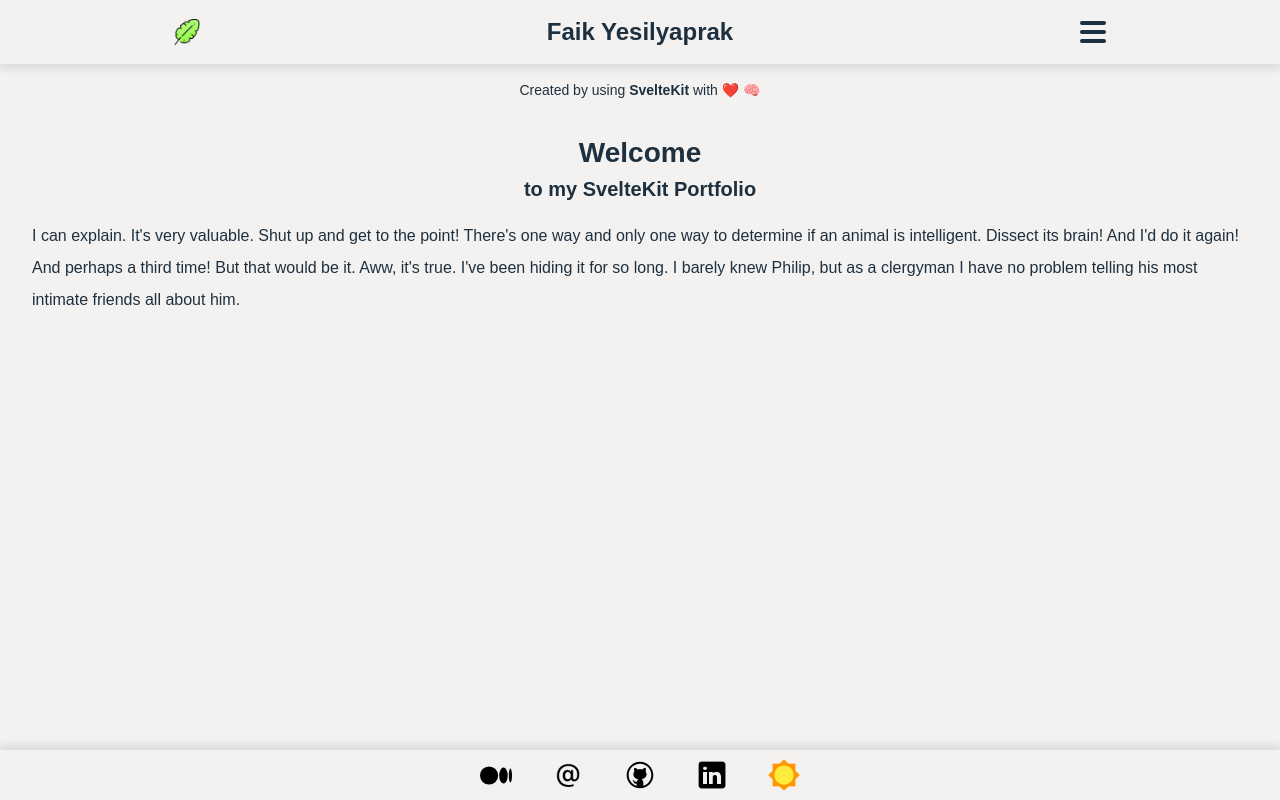
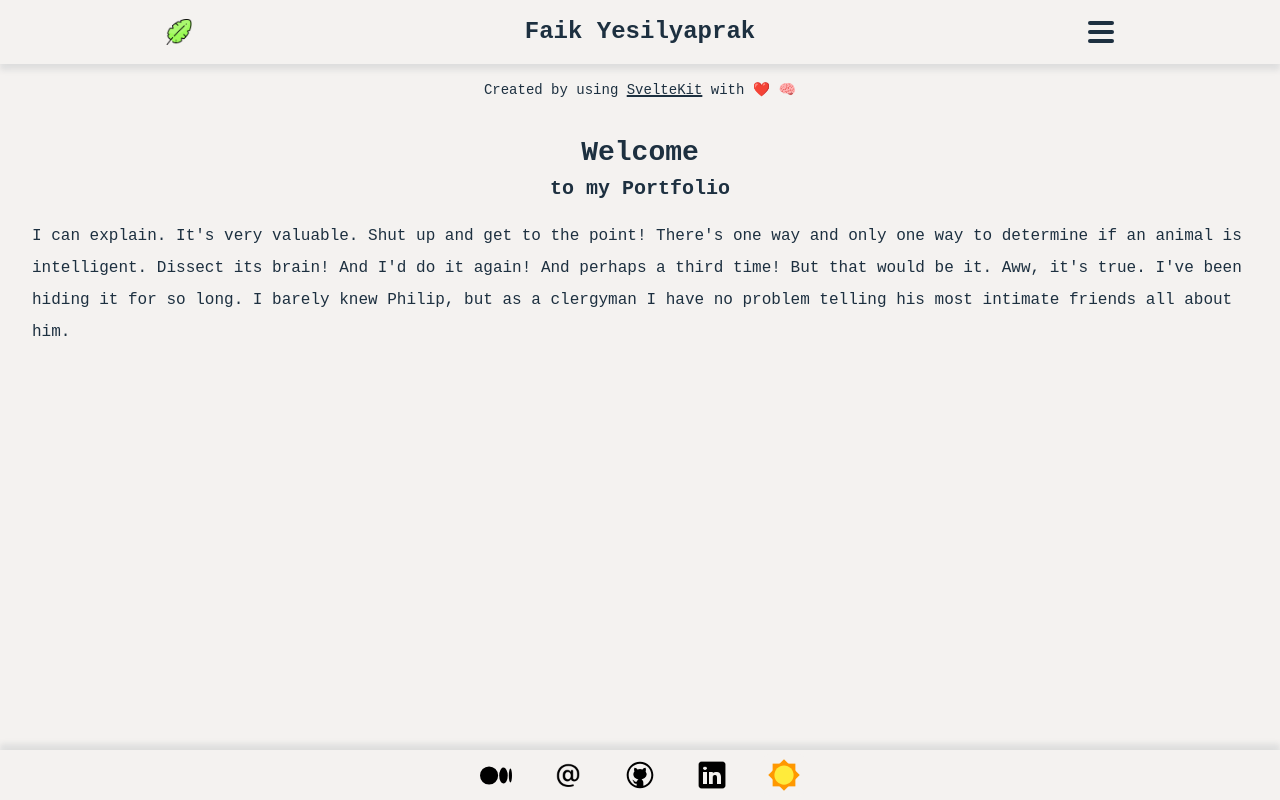
Before and after one commit to FaikYY/portfolio, a SvelteKit app: page / in a window 1280 px wide. Built offline with nearby package versions, Linux system fonts and the light colour scheme.

Commit message:
Fonts changed to monospace, sveltekit link added

```diff
--- a/src/routes/+layout.svelte
+++ b/src/routes/+layout.svelte
@@ -18,7 +18,10 @@
 
 	<footer>
 		<p class="text-sm">
-			Created by using <strong>SvelteKit</strong> with ❤️ 🧠
+			Created by using <a
+				style="text-decoration-line: underline; text-decoration-thickness: .1rem;  text-decoration-style:underline;"
+				href="https://kit.svelte.dev/">SvelteKit</a
+			> with ❤️ 🧠
 		</p>
 	</footer>
 </div>
--- a/src/routes/+page.svelte
+++ b/src/routes/+page.svelte
@@ -6,10 +6,13 @@
 	<meta name="description" content="Svelte demo app" />
 </svelte:head>
 
+<!-- //TODO: Add website and links to the words I am using to increase SEO -->
+<!-- //TODO: Sample -->
+
 <section class="flex flex-col items-start p-8 sm:items-center sm:justify-center">
 	<h1 class="text-left lg:hidden">👋</h1>
 	<h1 class="font-bold">Welcome</h1>
-	<h3>to my SvelteKit Portfolio</h3>
+	<h3>to my Portfolio</h3>
 	<p class="my-4">
 		I can explain. It's very valuable. Shut up and get to the point! There's one way and only one
 		way to determine if an animal is intelligent. Dissect its brain! And I'd do it again! And
--- a/src/routes/Header.svelte
+++ b/src/routes/Header.svelte
@@ -11,7 +11,7 @@
 
 <!-- //TODO: Sample todo -->
 
-<header class="">
+<header>
 	<img id="leaf__icon" src={leaf} alt="Logo" />
 	<div id="logo" class=" flex items-center justify-center text-2xl font-bold">Faik Yesilyaprak</div>
 	<!-- MENU ITEMS DESKTOP-->
--- a/src/styles.css
+++ b/src/styles.css
@@ -14,8 +14,7 @@
   ████   ██   ██ ██   ██ ██ ██   ██ ██████  ███████ ███████ ███████
 */
 :root {
-	--font-body: Arial, -apple-system, BlinkMacSystemFont, 'Segoe UI', Roboto, Oxygen, Ubuntu,
-		Cantarell, 'Open Sans', 'Helvetica Neue', sans-serif;
+	--font-body: monospace, Arial, sans-serif;
 	--font-mono: 'Fira Mono', monospace;
 	--color-background: rgb(244, 242, 240);
 	--color-foreground: rgb(29, 48, 64);
@@ -24,12 +23,13 @@
 	font-family: var(--font-body);
 }
 
-html, body, * {
+html,
+body,
+* {
 	margin: 0;
 	padding: 0;
 	box-sizing: border-box;
 }
-
 
 /*
 //SECTION: GENERIC STYLING
@@ -44,7 +44,13 @@ body {
 	margin: 0;
 }
 
-.app, header, nav, footer, main, section, #icon__box {
+.app,
+header,
+nav,
+footer,
+main,
+section,
+#icon__box {
 	background-color: var(--color-background);
 	color: var(--color-foreground);
 	transition: background-color 0.3s;
@@ -67,7 +73,7 @@ h1 {
 }
 
 h2 {
-	font-size: 1.50rem;
+	font-size: 1.5rem;
 	font-weight: 700;
 }
 
@@ -76,19 +82,18 @@ h3 {
 	font-weight: 600;
 }
 
-section{
+section {
 	display: flex;
 	flex-direction: column;
 	align-items: flex-start;
 	padding: 2rem;
 }
 
-/* //NOTE: Remove the blue weird blue box on mobile */
+/* //NOTE: These remove the blue weird blue box on mobile */
 button,
 textarea,
 input,
 select,
-a,
 div {
 	-webkit-tap-highlight-color: rgba(255, 255, 255, 0);
 	-webkit-tap-highlight-color: transparent;
@@ -112,7 +117,6 @@ button:focus:not(:focus-visible) {
 	outline: none;
 }
 
-
 /*
 //SECTION DARK MODE
 ██████   █████  ██████  ██   ██     ███    ███  ██████  ██████  ███████
@@ -126,6 +130,6 @@ button:focus:not(:focus-visible) {
 	--color-foreground: rgb(244, 242, 240);
 }
 
-.dark__mode .icon{
+.dark__mode .icon {
 	filter: invert(90%);
 }
```
Lines whose indentation alone changed are shown as unchanged.
